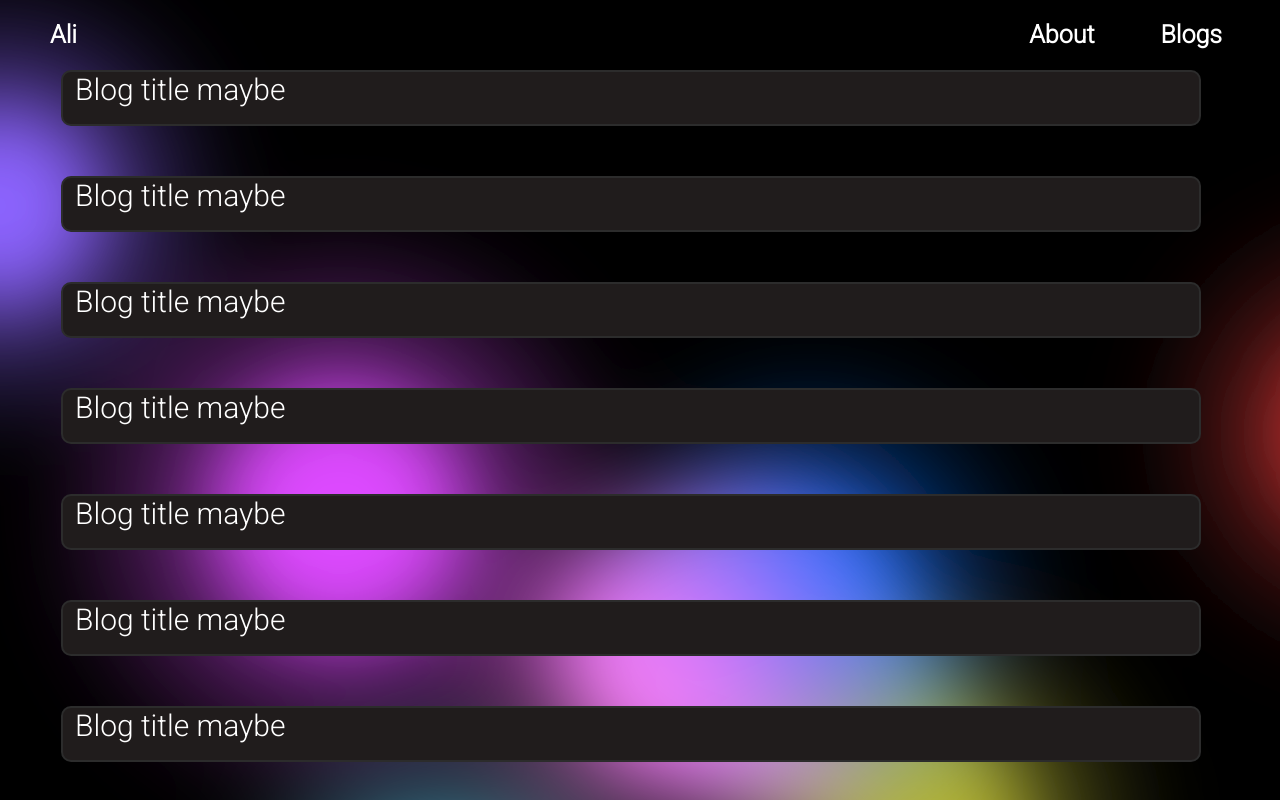
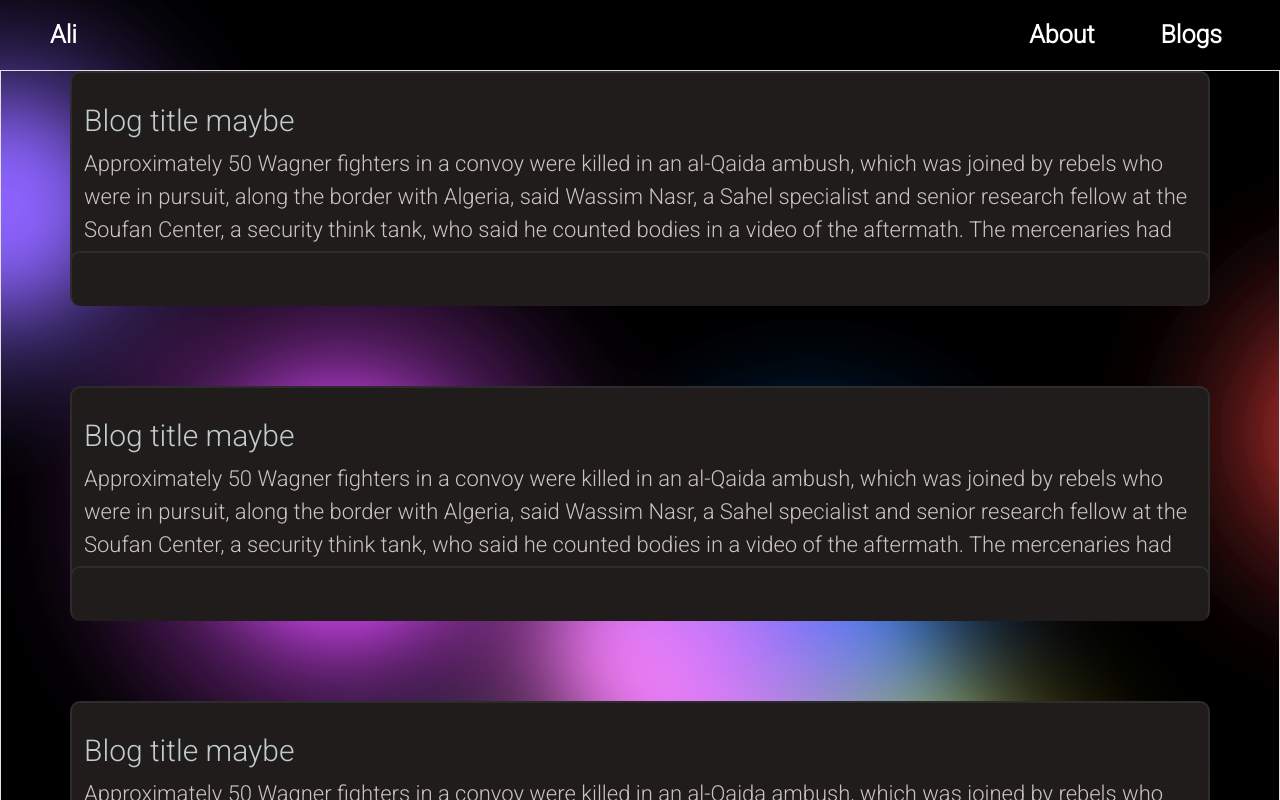
Before and after one commit to AliMousa27/website, a Vue app: page / in a window 1280 px wide. Shown: the top 800 px of the page. Built offline with nearby package versions, Linux system fonts and the light colour scheme; what vue3-typed-js would draw is missing.

Commit message:
centered socials and blogas

```diff
--- a/src/components/blogs_components/blog_card.vue
+++ b/src/components/blogs_components/blog_card.vue
@@ -1,17 +1,39 @@
 <template>
-  <div
-    class="container blog_card"
-    style="height: auto"
-    v-on:click="expandCard($event)"
-  >
-    <div class="row row_content">
+  <div class="container blog_card">
+    <div
+      class="row row_content"
+      v-on:click="expandCard($event)"
+      style="height: auto"
+      id="blog_card"
+    >
       <div class="col">
         <h2>Blog title maybe</h2>
-        <p></p>
+        <p>
+          Approximately 50 Wagner fighters in a convoy were killed in an
+          al-Qaida ambush, which was joined by rebels who were in pursuit, along
+          the border with Algeria, said Wassim Nasr, a Sahel specialist and
+          senior research fellow at the Soufan Center, a security think tank,
+          who said he counted bodies in a video of the aftermath. The
+          mercenaries had been fighting mostly Tuareg rebels alongside Mali's
+          army when their convoy was forced to retreat into jihadi territory and
+          ambushed south of the commune of Tinzaouaten, Nasr said. Approximately
+          50 Wagner fighters in a convoy were killed in an al-Qaida ambush,
+          which was joined by rebels who were in pursuit, along the border with
+          Algeria, said Wassim Nasr, a Sahel specialist and senior research
+          fellow at the Soufan Center, a security think tank, who said he
+          counted bodies in a video of the aftermath. The mercenaries had been
+          fighting mostly Tuareg rebels alongside Mali's army when their convoy
+          was forced to retreat into jihadi territory and ambushed south of the
+          commune of Tinzaouaten, Nasr said.
+        </p>
       </div>
     </div>
   </div>
-  <div></div>
+  <div
+    class="blog_card container"
+    style="height: auto; height: 55px; transform: translateY(-50px)"
+    v-on:click="expandCard($event)"
+  ></div>
 </template>
 
 <script>
@@ -26,14 +48,19 @@ export default {
 
   methods: {
     expandCard(e) {
-      console.log(e);
-      const card = e.currentTarget;
-      if (!card.is_expanded) {
+      const target = e.currentTarget;
+      const card =
+        target.id === "blog_card"
+          ? target
+          : target.previousElementSibling.children[0];
+      console.log(card);
+
+      if (card.is_expanded) {
+        card.style.minHeight = "1%";
+        card.style.maxHeight = "198px";
+      } else {
         card.style.minHeight = "100%";
         card.style.maxHeight = "3000px";
-      } else {
-        card.style.minHeight = "1%";
-        card.style.maxHeight = "205px";
       }
       card.is_expanded = !card.is_expanded;
     },
@@ -47,11 +74,8 @@ export default {
   border: #2c2c2c solid 2px;
   border-radius: 10px;
   transition: all 0.3s ease;
-
-  min-height: 1%;
-  max-height: 200px;
-
-  overflow: hidden;
+  border-bottom: none;
+  width: 100vw;
 }
 
 .blog_card:hover {
@@ -61,31 +85,28 @@ export default {
 }
 
 .row_content {
-  height: 80%;
+  position: relative;
   word-wrap: break-word;
-}
-
-.arrow {
-  opacity: 1;
-  width: 20px;
-  height: 20px;
-  background-image: url("https://www.freeiconspng.com/thumbs/white-arrow-png/white-down-arrow-png-2.png");
-  background-size: contain;
-  margin-top: 8px;
+  min-height: 1%;
+  max-height: 198px;
+  transition: all 1s ease-in;
+  padding-top: 30px;
+  overflow: hidden;
 }
 
 p,
 h2 {
-  color: white;
+  color: rgb(204, 196, 196);
   font-family: "Roboto", sans-serif;
   font-weight: 400;
 }
 h2 {
   font-size: 30px;
+  color: #c1cccc;
 }
 
 p {
-  font-size: 20px;
+  font-size: 22px;
 }
 
 @keyframes expand_to_fit {
@@ -99,9 +120,15 @@ p {
   }
 }
 
-@media (max-width: 1068px) {
-  .blog_card {
-    margin-right: 40px;
+@media (max-width: 786px) {
+  p {
+    font-size: 18px;
+  }
+  h2 {
+    font-size: 24px;
+  }
+  .blod_card {
+    max-width: 100vh;
   }
 }
 </style>
--- a/src/components/shared_components/socials_icon.vue
+++ b/src/components/shared_components/socials_icon.vue
@@ -119,6 +119,8 @@ export default {
 <style scoped>
 ul {
   list-style: none;
+  padding: 0;
+  margin: 0;
 }
 li::after {
   content: "";
@@ -132,8 +134,8 @@ li:hover::after {
 }
 .socials_list {
   display: flex;
-  justify-content: center;
-  align-items: center;
+  justify-content: start;
+  align-items: start;
   width: fit-content;
   overflow: clip !important;
 }
--- a/src/pages/blogs_page.vue
+++ b/src/pages/blogs_page.vue
@@ -1,18 +1,9 @@
 <template>
   <NavBar />
-  <div class="container-fluid blogs_container">
-    <ul>
-      <BlogCard />
-      <BlogCard />
-      <BlogCard />
-      <BlogCard />
-      <BlogCard />
-      <BlogCard />
-      <BlogCard />
-      <BlogCard />
-      <BlogCard />
-    </ul>
-  </div>
+  <ul class="border">
+    <BlogCard /><BlogCard /><BlogCard /><BlogCard /><BlogCard /><BlogCard />
+    <BlogCard />
+  </ul>
   <BubblesBackground />
   <PageFooter />
 </template>
@@ -38,11 +29,11 @@ export default {
 ul {
   display: flex;
   flex-wrap: wrap;
-  gap: 50px;
-}
-
-.blogs_container {
+  justify-content: center;
+  padding: 0;
+  gap: 30px;
+  overflow-x: hidden;
+  overflow-y: scroll;
   height: 100vh;
-  overflow: scroll;
 }
 </style>
```
